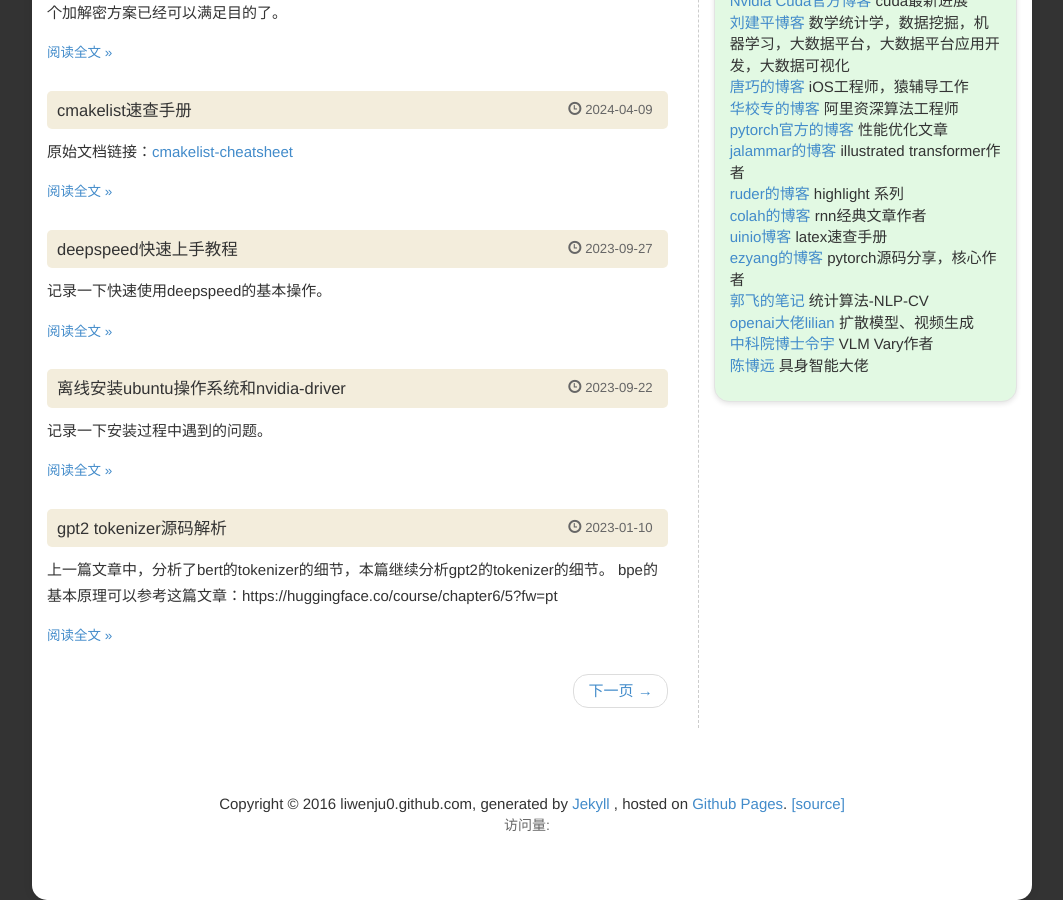
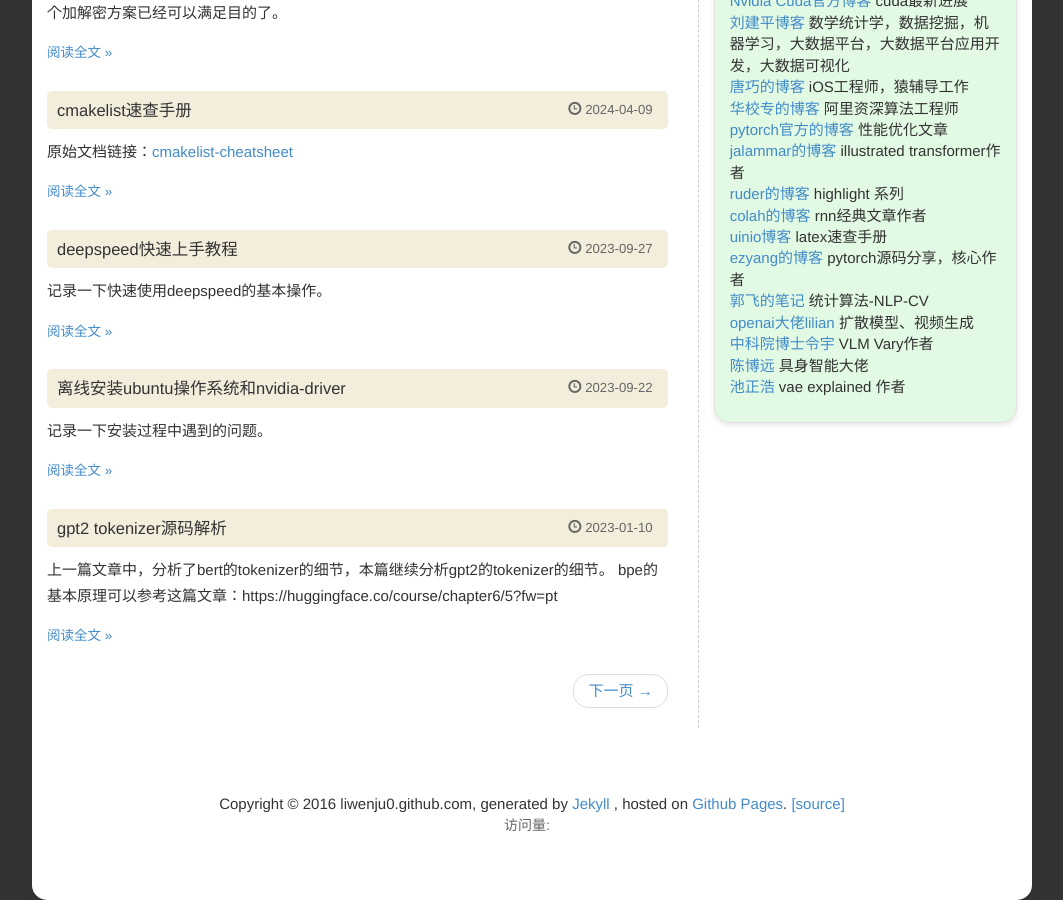
Before and after one commit to liwenju0/liwenju0.github.io, a Jekyll site: the page built from index.html, in a window 1280 px wide and 900 px high, scrolled down 1621 px. Shown: the whole window, without its empty margins (108-1171 px from the left). Built offline with Jekyll 4.4.1, drawn with Linux system fonts in a browser that asks for light colours; the list of posts is cut into pages by our own code; comment, search, counter and statistics services are not loaded.

Commit message:
添加友情链接

```diff
--- a/_includes/links.html
+++ b/_includes/links.html
@@ -55,5 +55,8 @@
               <li>
                 <a href="https://boyuan.space/index.html">陈博远</a> 具身智能大佬
               </li>
+              <li>
+                <a href="https://felix-zhenghao.github.io/">池正浩</a> vae explained 作者
+              </li>
 
             </ul>
```
